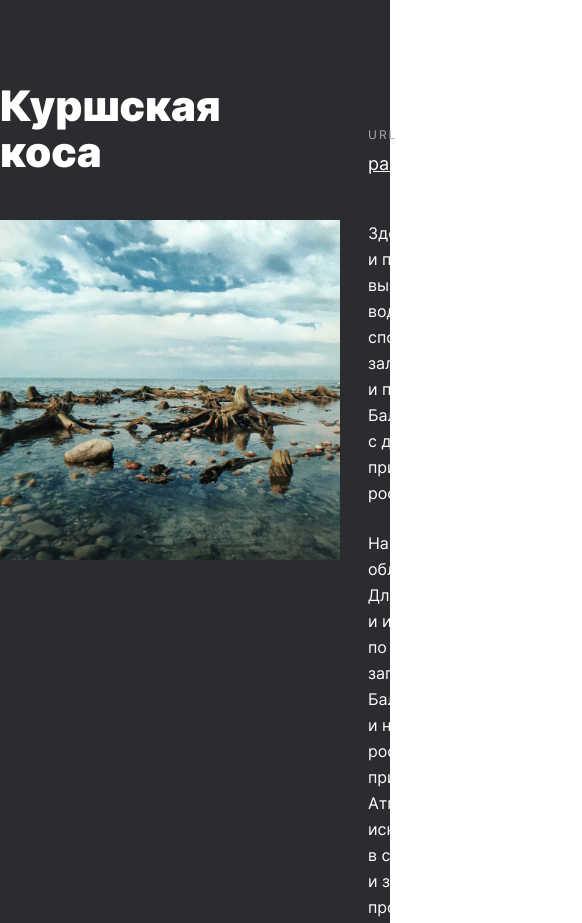
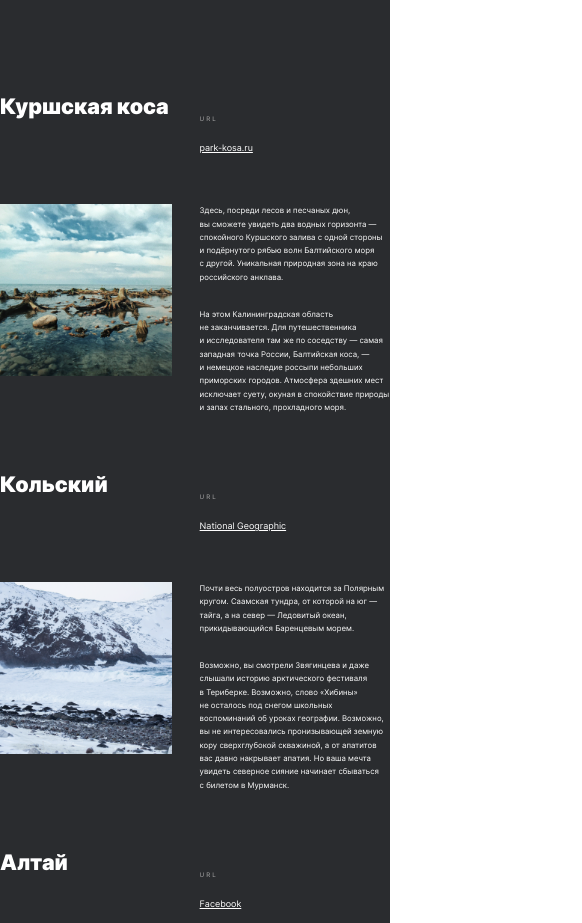
Before and after one commit to NominalL/russian-travel, a plain HTML site: page index.html in a window 390 px wide. Shown: the part 3210-4133 px from the top of the page, 582 px wide, since content can reach past the window. Drawn offline with Linux system fonts and the light colour scheme.

Commit message:
почти исправил

```diff
--- a/blocks/cover/__subtitle/cover__subtitle.css
+++ b/blocks/cover/__subtitle/cover__subtitle.css
@@ -14,6 +14,5 @@
     font-size: 14px;
     line-height: 16px;
     max-width: 264px;
-    margin: 0;
   }
 }
--- a/blocks/footer/__copyright/footer__copyright.css
+++ b/blocks/footer/__copyright/footer__copyright.css
@@ -9,17 +9,12 @@
   .footer__copyright {
     font-weight: 400;
     font-size: 1.8vw;
-    line-height: 16px;
-    margin: 0;
   }
 }
 
 @media screen and (max-width: 320px) {
   .footer__copyright {
-    font-weight: 400;
-    font-size: 14px;
     line-height: 14px;
-    margin: 0;
     margin-top: 48px;
     margin-left: 16px;
   }
--- a/blocks/lead/__image/lead__image.css
+++ b/blocks/lead/__image/lead__image.css
@@ -7,7 +7,7 @@
 
 @media screen and (max-width: 1024px) {
   .lead__image {
-    max-width: 928px;
+    max-width: 90vw;
     max-height: 580px;
     margin-top: 55px;
   }
--- a/blocks/lead/__title/lead__title.css
+++ b/blocks/lead/__title/lead__title.css
@@ -27,6 +27,5 @@
     font-size: 40px;
     line-height: 44px;
     margin-top: 33px;
-    max-width: 100%;
   }
 }
--- a/blocks/place/__image/place__image.css
+++ b/blocks/place/__image/place__image.css
@@ -6,20 +6,17 @@
 @media screen and (max-width: 1024px) {
   .place__image {
     max-width: 440px;
-    object-fit: cover;
   }
 }
 
 @media screen and (max-width: 768px) {
   .place__image {
-    max-width: 340px;
-    object-fit: cover;
+    max-width: 44vw;
   }
 }
 
 @media screen and (max-width: 320px) {
   .place__image {
     max-width: 320px;
-    object-fit: cover;
   }
 }
--- a/blocks/place/__link/place__link.css
+++ b/blocks/place/__link/place__link.css
@@ -10,6 +10,18 @@
   opacity: 0.8;
 }
 
+@media screen and (max-width: 1024px) {
+  .place__link {
+    font-size: 1.8vw;
+  }
+}
+
+@media screen and (max-width: 768px) {
+  .place__link {
+    font-size: 2.3vw;
+  }
+}
+
 @media screen and (max-width: 320px) {
   .place__link {
     margin-left: 16px;
--- a/blocks/place/__paragraph/place__paragraph.css
+++ b/blocks/place/__paragraph/place__paragraph.css
@@ -5,10 +5,16 @@
   margin: 0;
 }
 
+@media screen and (max-width: 1024px) {
+  .place__paragraph {
+    font-size: 1.7vw;
+  }
+}
+
 @media screen and (max-width: 768px) {
   .place__paragraph {
-    font-size: 16px;
-    line-height: 26px;
+    font-size: 2vw;
+    line-height: 3.4vw;
   }
 }
 
--- a/blocks/place/__title/place__title.css
+++ b/blocks/place/__title/place__title.css
@@ -8,14 +8,14 @@
 
 @media screen and (max-width: 1024px) {
   .place__title {
-    max-width: 443px;
+    max-width: 406px;
     min-height: 76px;
   }
 }
 
 @media screen and (max-width: 768px) {
   .place__title {
-    font-size: 42px;
+    font-size: 5.5vw;
     line-height: 46px;
     max-width: 330px;
   }
@@ -23,10 +23,8 @@
 
 @media screen and (max-width: 320px) {
   .place__title {
-    font-weight: 900;
     font-size: 32px;
     line-height: 35px;
-    margin: 0;
     margin-left: 16px;
   }
 }
--- a/blocks/place/__url-heading/place__url-heading.css
+++ b/blocks/place/__url-heading/place__url-heading.css
@@ -8,6 +8,12 @@
   color: #AAAAAA;
 }
 
+@media screen and (max-width: 768px) {
+  .place__url-heading {
+    font-size: 1.6vw;
+  }
+}
+
 @media screen and (max-width: 320px) {
   .place__url-heading {
     margin-left: 16px;
--- a/blocks/place/place.css
+++ b/blocks/place/place.css
@@ -9,8 +9,6 @@
 
 @media screen and (max-width: 1024px) {
   .place {
-    grid-template-columns: repeat(2, minmax(min-content, max-content));
-    grid-template-rows: repeat(2, minmax(min-content, max-content));
     column-gap: 32px;
     max-width: 928px;
   }
@@ -18,8 +16,6 @@
 
 @media screen and (max-width: 768px) {
   .place {
-    grid-template-columns: repeat(2, minmax(min-content, max-content));
-    grid-template-rows: repeat(2, minmax(min-content, max-content));
     column-gap: 28px;
     row-gap: 45px;
     max-width: 720px;
--- a/blocks/places/places.css
+++ b/blocks/places/places.css
@@ -5,22 +5,14 @@
   margin: auto;
 }
 
-@media screen and (max-width: 1024px) {
-  .places {
-    grid-template-rows: repeat(5, minmax(min-content, max-content));
-  }
-}
-
 @media screen and (max-width: 768px) {
   .places {
-    grid-template-rows: repeat(5, minmax(min-content, max-content));
     row-gap: 47px;
   }
 }
 
 @media screen and (max-width: 320px) {
   .places {
-    grid-template-rows: repeat(5, minmax(min-content, max-content));
     row-gap: 50px;
   }
 }
```
